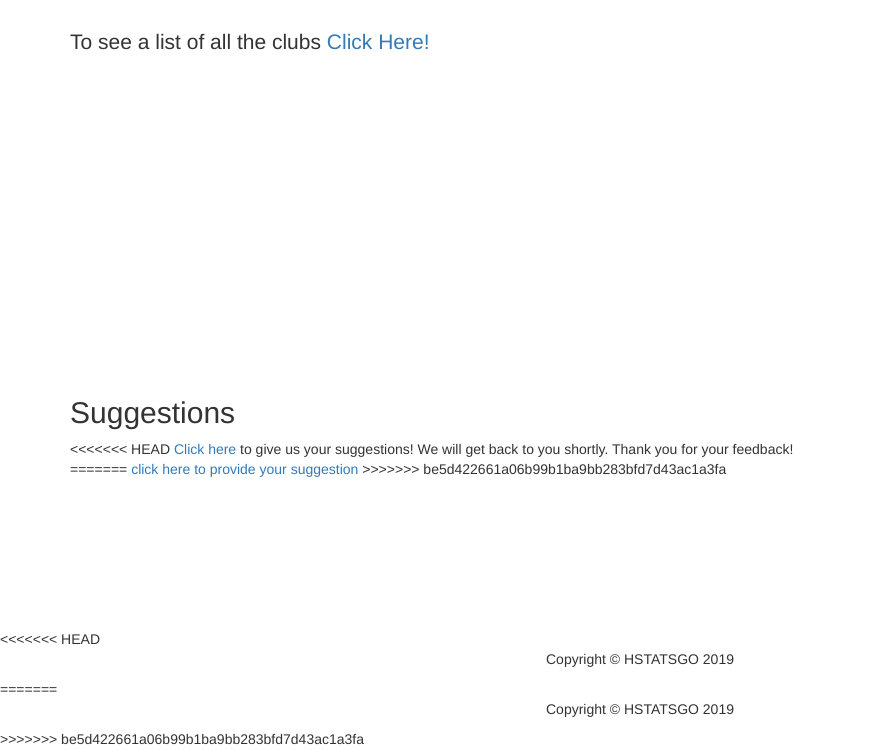
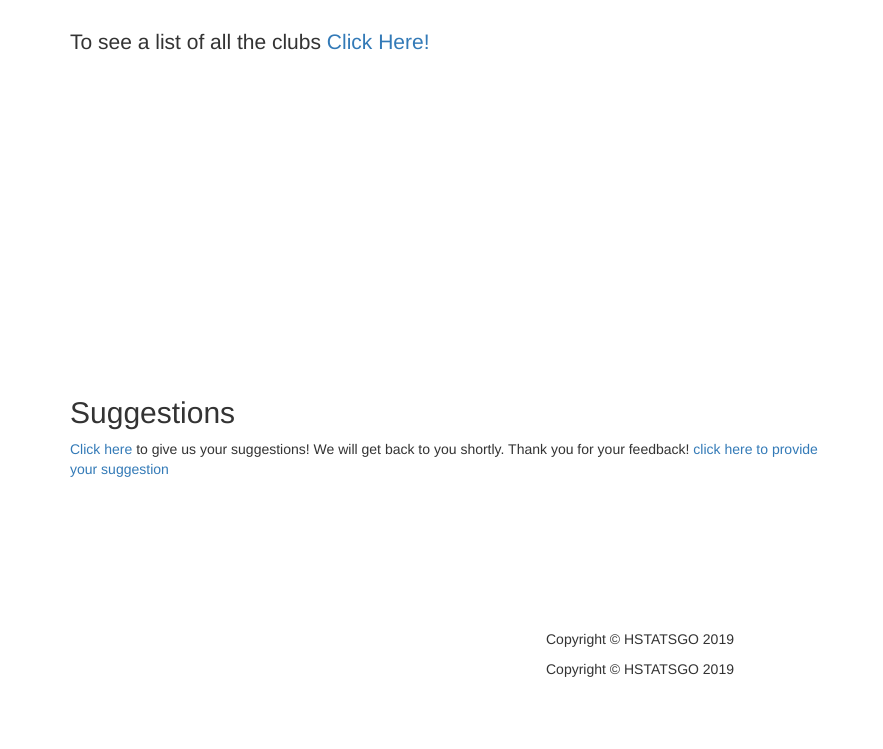
Before and after one commit to melaniep7687/hstatsgo, a website with bundled scripts: page index.html in a window 1280 px wide. Shown: the part 6023-6772 px from the top of the page, without its empty margins (0-883 px from the left). After the commit the page ends 6712 px from the top, so only its background shows below. Built offline with nearby package versions, Linux system fonts and the light colour scheme.

Commit message:
merger conflict?

```diff
--- a/index.html
+++ b/index.html
@@ -254,26 +254,13 @@
       <div class="row">
         <div class="col-lg-8 mx-auto">
           <h2>Suggestions</h2>
-<<<<<<< HEAD
           <a href="https://docs.google.com/forms/d/e/1FAIpQLScsjIQ9GFL_dDJsEarHS4iz4NHF2eSD7WSAFqNE6HYKmpPPGw/viewform?usp=pp_url">Click here</a> to give us your suggestions! We will get back to you shortly. Thank you for your feedback!
-=======
+
           <a href="https://docs.google.com/forms/d/e/1FAIpQLScsjIQ9GFL_dDJsEarHS4iz4NHF2eSD7WSAFqNE6HYKmpPPGw/viewform?usp=pp_url">click here to provide your suggestion</a>
->>>>>>> be5d422661a06b99b1ba9bb283bfd7d43ac1a3fa
 
   </section>
 
   </div>
-
-<<<<<<< HEAD
-  <!-- Footer -->
-  <footer class="py-5 bg-dark">
-    <div class="container">
-      <p class="m-0 text-center text-white">Copyright &copy; HSTATSGO 2019</p>
-    </div>
-    <!-- /.container -->
-  </footer>
-
-=======
 
   <!-- Footer -->
   <footer class="py-5 bg-dark">
@@ -283,7 +270,14 @@
     <!-- /.container -->
   </footer>
 
->>>>>>> be5d422661a06b99b1ba9bb283bfd7d43ac1a3fa
+  <!-- Footer -->
+  <footer class="py-5 bg-dark">
+    <div class="container">
+      <p class="m-0 text-center text-white">Copyright &copy; HSTATSGO 2019</p>
+    </div>
+    <!-- /.container -->
+  </footer>
+
   <!-- Bootstrap core JavaScript -->
   <script src="vendor/jquery/jquery.min.js"></script>
   <script src="vendor/bootstrap/js/bootstrap.bundle.min.js"></script>
```
